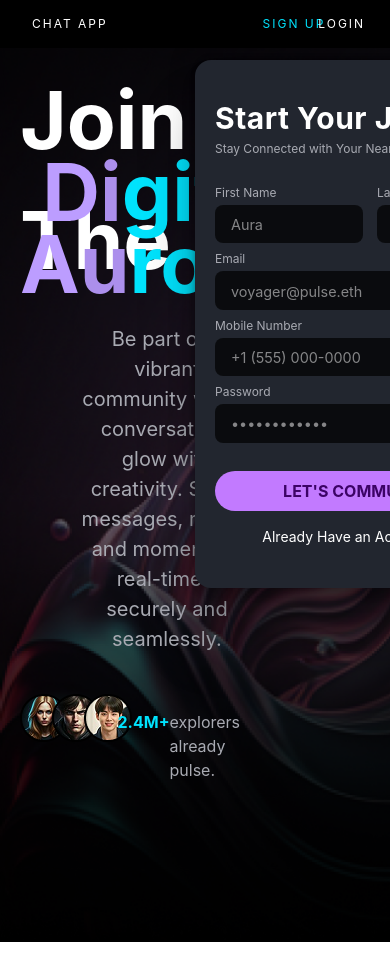
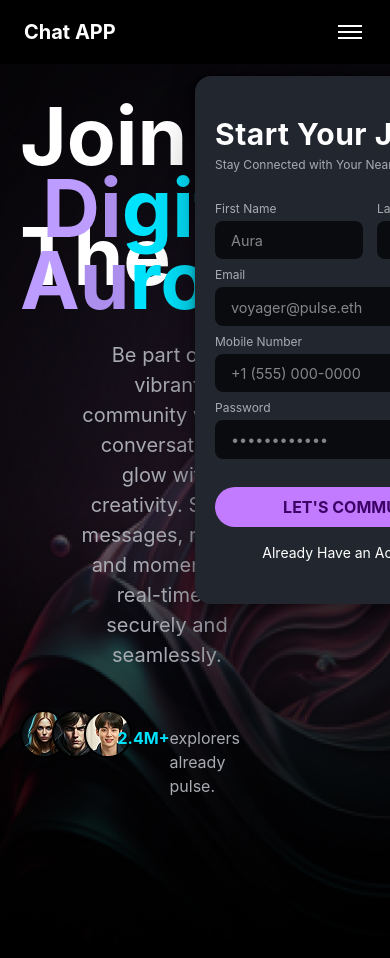
Before and after one commit to Mhassan0001/Realtime-socket-chat-frontend, a React (Vite) app: page / in a window 390 px wide. Shown: the top 958 px of the page. Built offline with nearby package versions, Linux system fonts and the light colour scheme.

Commit message:
fix navbar functionality

```diff
--- a/src/components/Nav.jsx
+++ b/src/components/Nav.jsx
@@ -1,30 +1,84 @@
-import React from "react";
+import { React, useState } from "react";
 import { NavLink } from "react-router";
 const Nav = () => {
+  const [open, setOpen] = useState(false);
   return (
     <>
-      <div className=" nav grid grid-cols-10 uppercase text-xs  place-items-center px-8 ">
-        <div className="col-span-6 text-white justify-self-start ">
-          chat APP
-        </div>
+      <nav className="bg-black text-white px-6 py-4">
+        <div className="flex justify-between items-center">
+          {/* Logo */}
+          <div className="text-xl font-bold">Chat APP</div>
 
-        <div className="col-span-3 text-white g justify-self-end">
+          {/* Desktop Menu */}
+          <ul className="hidden md:flex space-x-6">
+            <li className=" cursor-pointer">
+              <NavLink
+                to="/login"
+                className={({ isActive }) => (isActive ? "active" : "")}
+              >
+                Login
+              </NavLink>
+            </li>
+
+            <li className=" cursor-pointer">
               <NavLink
                 to="/"
                 className={({ isActive }) => (isActive ? "active" : "")}
               >
                 Sign Up
               </NavLink>
+            </li>
+          </ul>
+
+          {/* Hamburger Button */}
+          <button
+            className="md:hidden flex flex-col justify-center items-center w-8 h-8"
+            onClick={() => setOpen(!open)}
+          >
+            <span
+              className={`block w-6 h-0.5 bg-white transition-all duration-300 ${
+                open ? "rotate-45 translate-y-1.5" : ""
+              }`}
+            ></span>
+
+            {/* Middle Line */}
+            <span
+              className={`block w-6 h-0.5 bg-white my-1 transition-all duration-300 ${
+                open ? "opacity-0" : ""
+              }`}
+            ></span>
+
+            {/* Bottom Line */}
+            <span
+              className={`block w-6 h-0.5 bg-white transition-all duration-300 ${
+                open ? "-rotate-45 -translate-y-1.5" : ""
+              }`}
+            ></span>
+          </button>
         </div>
-        <div className="col-span-1 text-white justify-self-center">
+
+        {/* Mobile Menu */}
+        {open && (
+          <ul className="md:hidden mt-4 space-y-3">
+            <li className="">
               <NavLink
                 to="/login"
                 className={({ isActive }) => (isActive ? "active" : "")}
               >
                 Login
               </NavLink>
-        </div>
-      </div>
+            </li>
+            <li className="">
+              <NavLink
+                to="/"
+                className={({ isActive }) => (isActive ? "active" : "")}
+              >
+                Sign up
+              </NavLink>
+            </li>
+          </ul>
+        )}
+      </nav>
     </>
   );
 };
```
Lines whose indentation alone changed are shown as unchanged.
